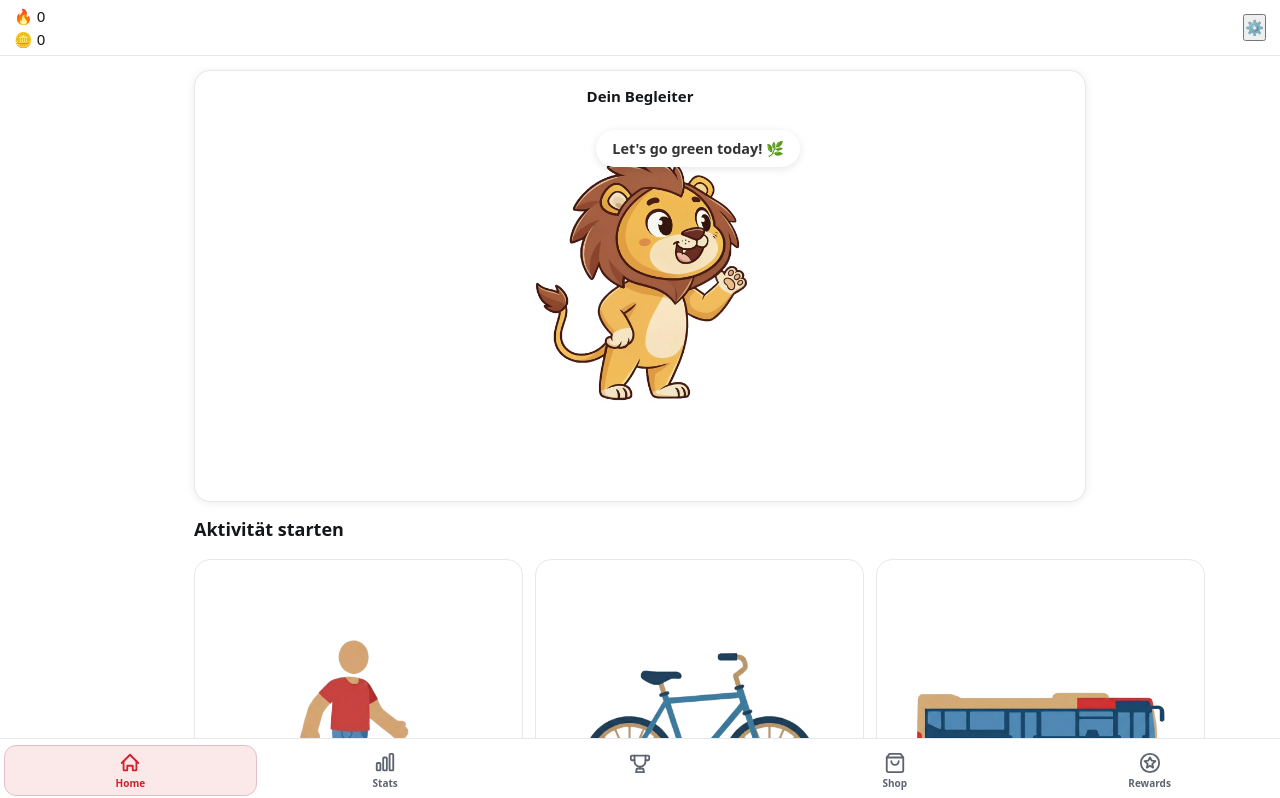
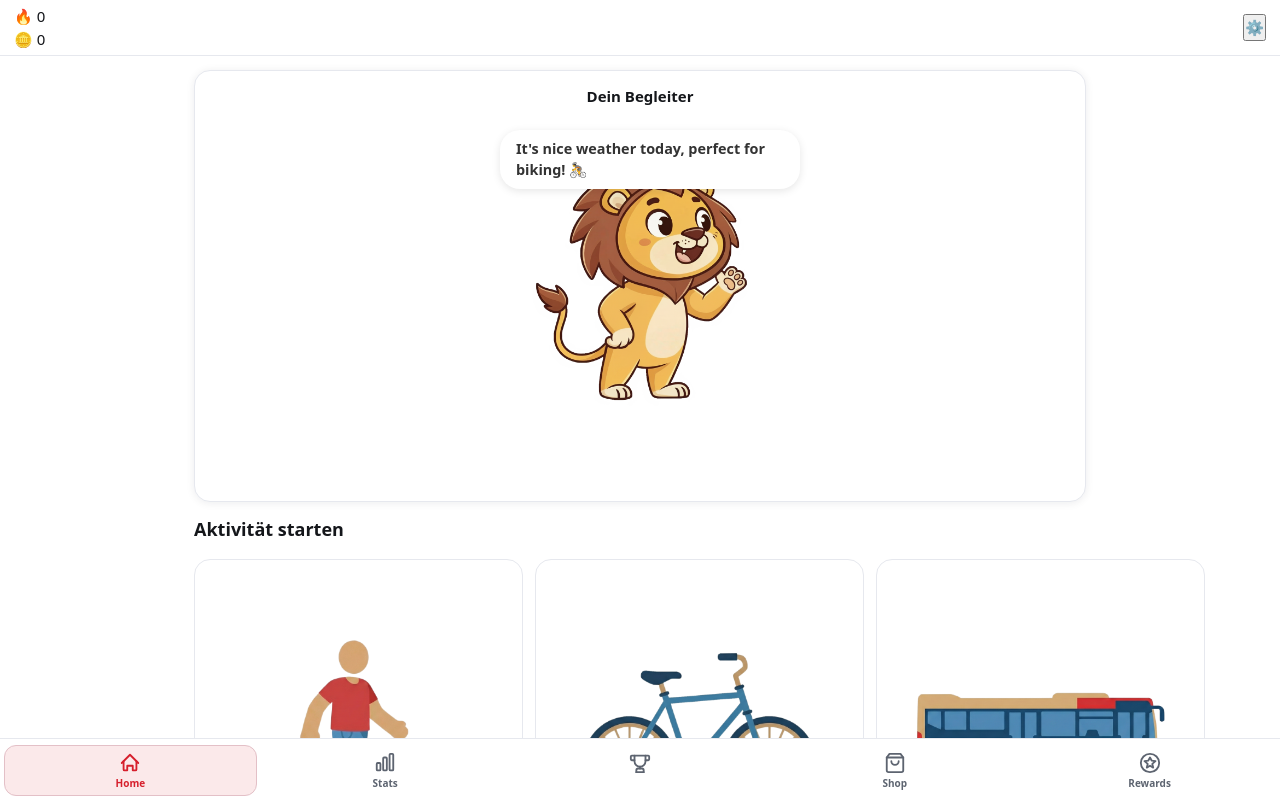
Before and after one commit to AlCaponi/EcoLion, a React (Vite) app in the folder eco-loewe-pwa/: page / in a window 1280 px wide. Shown: the top 798 px of the page. Built offline with nearby package versions, Linux system fonts and the light colour scheme; no server answers.

Commit message:
feat: add variety to lion's motivational messages
- Added 5 different motivational messages for the mascot
- Messages are randomly selected on component mount using useMemo
- Adds personality and variety to the dashboard experience

```diff
--- a/eco-loewe-pwa/src/shared/components/MascotDisplay.tsx
+++ b/eco-loewe-pwa/src/shared/components/MascotDisplay.tsx
@@ -1,4 +1,5 @@
 import type { CSSProperties } from "react";
+import { useMemo } from "react";
 // Import the default lion image
 import idleParams from "../../assets/mascot/idle.png";
 import bikingDisplay from "../../assets/mascot/biking.png";
@@ -9,6 +10,14 @@ import publicTransportDisplay from "../../assets/mascot/public_transport.png";
 import walkingDisplay from "../../assets/mascot/walking.png";
 
 type Movement = "idle" | "walk" | "bike" | "transit" | "drive" | "wfh" | "pool";
+
+const MOTIVATIONAL_MESSAGES = [
+  "Let's go green today! 🌿",
+  "It's nice weather today, perfect for biking! 🚴",
+  "Every step counts towards a better planet! 🌍",
+  "Ready to make a difference? Let's move! 💚",
+  "Your eco-journey starts now! 🦁✨",
+];
 
 interface MascotDisplayProps {
   movement?: Movement;
@@ -37,6 +46,11 @@ export default function MascotDisplay({
 }: MascotDisplayProps) {
   const imageSrc = MOVEMENT_IMAGES[movement] || idleParams;
 
+  // Pick a random motivational message (stays the same for component lifetime)
+  const motivationalMessage = useMemo(() => {
+    return MOTIVATIONAL_MESSAGES[Math.floor(Math.random() * MOTIVATIONAL_MESSAGES.length)];
+  }, []);
+
   return (
     <div className={`mascot-container ${className}`} style={{ ...styles.container, ...style }}>
       <div className="mascot-visual" style={styles.visualWrapper}>
@@ -49,7 +63,7 @@ export default function MascotDisplay({
 
         {/* Simple speech bubble for "Duolingo" feel */}
         <div style={styles.speechBubble}>
-          Let's go green today! 🌿
+          {motivationalMessage}
         </div>
       </div>
 
```
